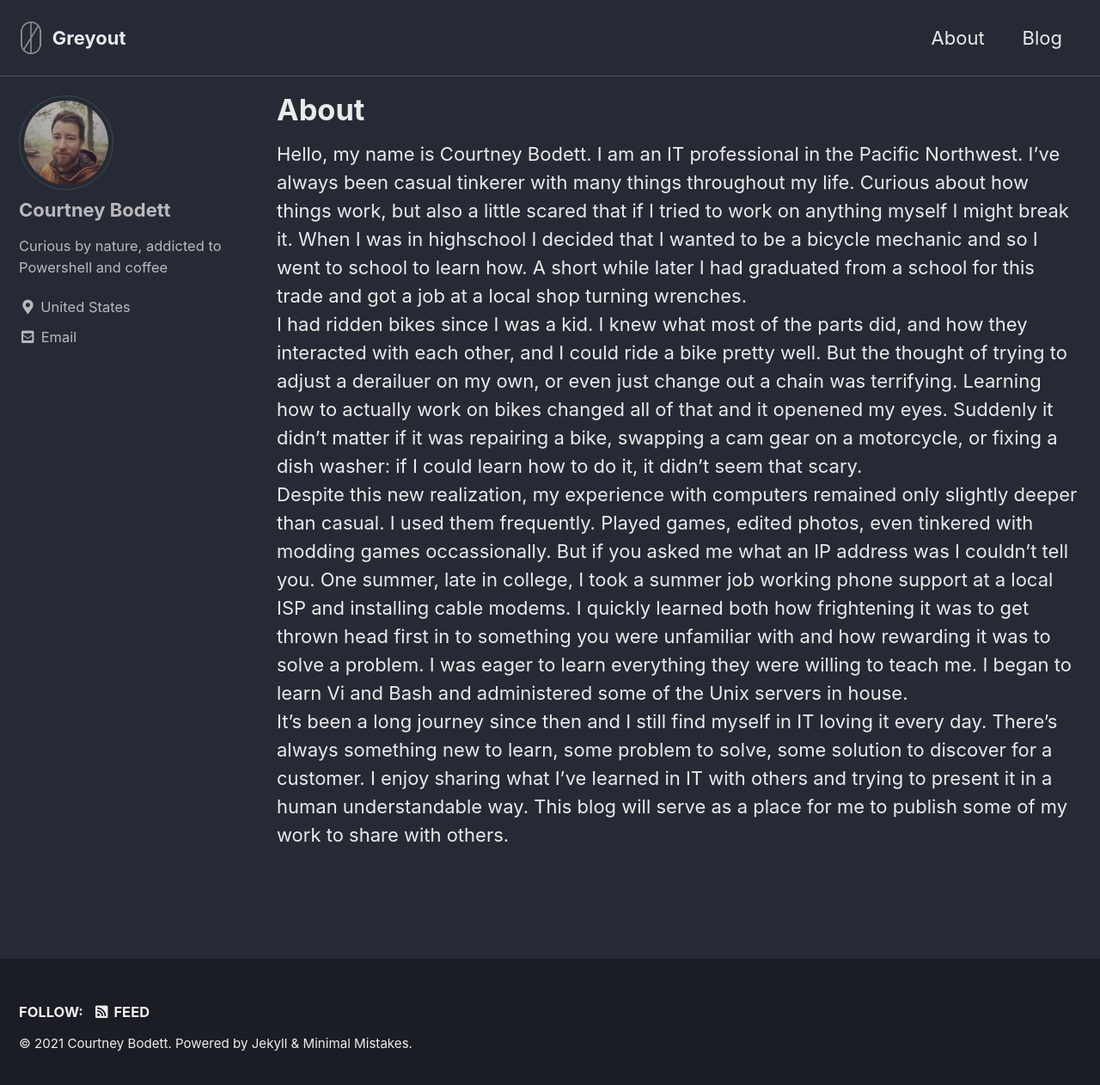
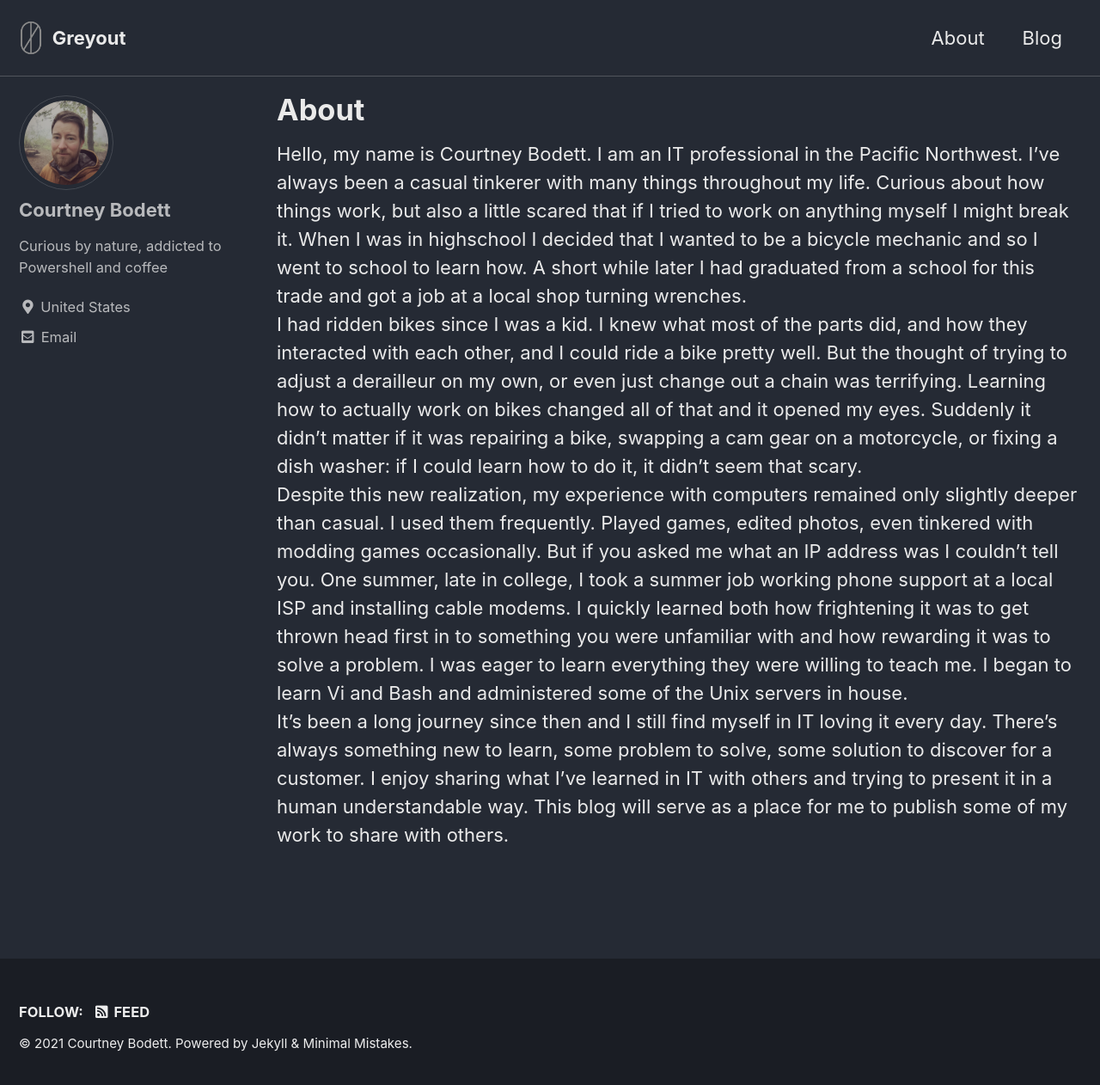
Before and after one commit to grey0ut/cbodett.github.io, a Jekyll site: the page built from _pages/about.md, in a window 1280 px wide and 1270 px high. Shown: the top 1262 px of the window at 86% size. Built offline with Jekyll 4.4.1, drawn with Linux system fonts in a browser that asks for light colours; cached includes are drawn as plain includes.

Commit message:
typo correction

```diff
--- a/_pages/about.md
+++ b/_pages/about.md
@@ -6,7 +6,7 @@ classes: wide
 author_profile: true
 ---
 
-Hello, my name is Courtney Bodett.  I am an IT professional in the Pacific Northwest. I've always been casual tinkerer with many things throughout my life. Curious about how things work, but also a little scared that if I tried to work on anything myself I might break it.  When I was in highschool I decided that I wanted to be a bicycle mechanic and so I went to school to learn how. A short while later I had graduated from a school for this trade and got a job at a local shop turning wrenches.
-I had ridden bikes since I was a kid. I knew what most of the parts did, and how they interacted with each other, and I could ride a bike pretty well.  But the thought of trying to adjust a derailuer on my own, or even just change out a chain was terrifying.  Learning how to actually work on bikes changed all of that and it openened my eyes. Suddenly it didn't matter if it was repairing a bike, swapping a cam gear on a motorcycle, or fixing a dish washer: if I could learn how to do it, it didn't seem that scary.
-Despite this new realization, my experience with computers remained only slightly deeper than casual.  I used them frequently. Played games, edited photos, even tinkered with modding games occassionally. But if you asked me what an IP address was I couldn't tell you.  One summer, late in college, I took a summer job working phone support at a local ISP and installing cable modems.  I quickly learned both how frightening it was to get thrown head first in to something you were unfamiliar with and how rewarding it was to solve a problem.  I was eager to learn everything they were willing to teach me.  I began to learn Vi and Bash and administered some of the Unix servers in house.
+Hello, my name is Courtney Bodett.  I am an IT professional in the Pacific Northwest. I've always been a casual tinkerer with many things throughout my life. Curious about how things work, but also a little scared that if I tried to work on anything myself I might break it.  When I was in highschool I decided that I wanted to be a bicycle mechanic and so I went to school to learn how. A short while later I had graduated from a school for this trade and got a job at a local shop turning wrenches.
+I had ridden bikes since I was a kid. I knew what most of the parts did, and how they interacted with each other, and I could ride a bike pretty well.  But the thought of trying to adjust a derailleur on my own, or even just change out a chain was terrifying.  Learning how to actually work on bikes changed all of that and it opened my eyes. Suddenly it didn't matter if it was repairing a bike, swapping a cam gear on a motorcycle, or fixing a dish washer: if I could learn how to do it, it didn't seem that scary.
+Despite this new realization, my experience with computers remained only slightly deeper than casual.  I used them frequently. Played games, edited photos, even tinkered with modding games occasionally. But if you asked me what an IP address was I couldn't tell you.  One summer, late in college, I took a summer job working phone support at a local ISP and installing cable modems.  I quickly learned both how frightening it was to get thrown head first in to something you were unfamiliar with and how rewarding it was to solve a problem.  I was eager to learn everything they were willing to teach me.  I began to learn Vi and Bash and administered some of the Unix servers in house.
 It's been a long journey since then and I still find myself in IT loving it every day.  There's always something new to learn, some problem to solve, some solution to discover for a customer.  I enjoy sharing what I've learned in IT with others and trying to present it in a human understandable way. This blog will serve as a place for me to publish some of my work to share with others.
```
